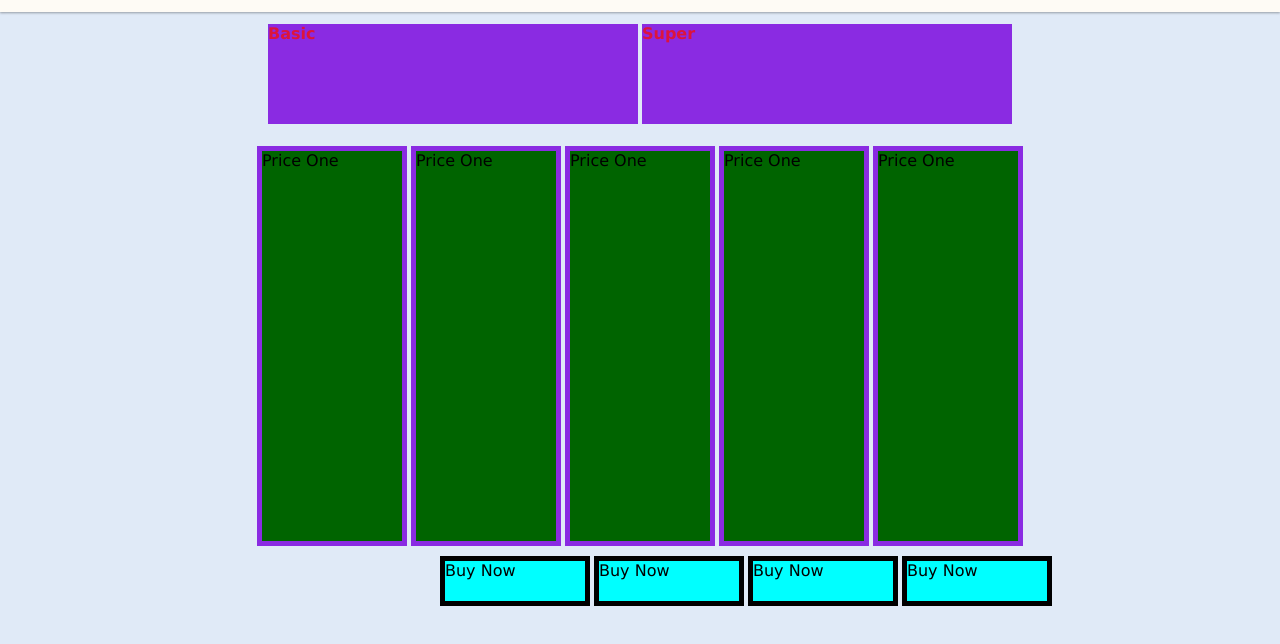
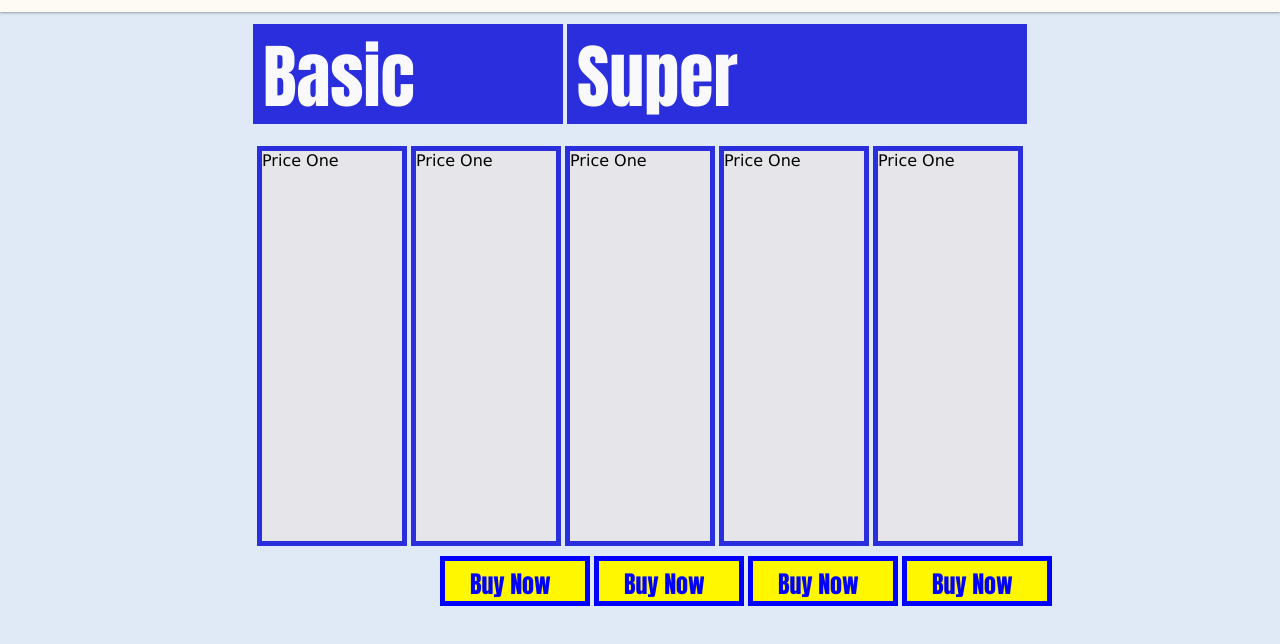
Before and after one commit to lauriefish22/copywebsite, a plain HTML site: page index.html in a window 1280 px wide. Shown: the part 68-712 px from the top of the page. Drawn offline with Linux system fonts and the light colour scheme.

Commit message:
added font styling, padding and margins to clean it up

```diff
--- a/styles/global.css
+++ b/styles/global.css
@@ -32,26 +32,32 @@ header .logo {
 
 .plan-typeB {
     height: 100px;
-    width: 370px;
-    color: crimson;
+    width: 310px;
+    color: rgb(249, 249, 252);
     font-weight: bolder;
     border-style: solid;
     border-color: black;
-    background-color: blueviolet;
+    background-color: rgb(43, 46, 220);
     margin: 2px;
     margin-top: 2px;
+    font-family: Impact, Haettenschweiler, 'Arial Narrow Bold', sans-serif;
+    font-size: 70px;
+    padding-left: 10px;
 }
 
 .plan-typeS {
     height: 100px;
-    width: 370px;
-    color: crimson;
+    width: 460px;
+    color: rgb(249, 249, 252);
     font-weight: bolder;
     border-style: solid;
     border-color: black;
-    background-color: blueviolet;
+    background-color: rgb(43, 46, 220);
     margin: 2px;
     margin-top: 2px;
+    font-family: Impact, Haettenschweiler, 'Arial Narrow Bold', sans-serif;
+    font-size: 70px;
+    padding-left: 10px;
 }
 
 .types {
@@ -71,8 +77,8 @@ header .logo {
     margin-right: 2px;
     height: 400px;
     width: 150px;
-    border-color: blueviolet;
-    background-color: #006400;
+    border-color: rgb(43, 46, 220);
+    background-color: rgb(230, 230, 234);
     border-style: solid;
     border-width: 5px;
     margin-top: 20px;
@@ -81,13 +87,19 @@ header .logo {
 .buy-now {
     height: 50px;
     width: 150px;
-    background-color: aqua;
+    background-color: #fff700;
     border-style: solid;
     border-width: 5px;
     margin-top: 10px;
     display: inline-block;
     margin-left: 2px;
     margin-right: 2px;
+    font-family: Impact, Haettenschweiler, 'Arial Narrow Bold', sans-serif;
+    font-weight: 400;
+    font-size: 24px;
+    padding-left: 25px;
+    padding-top: 5px;
+    color: blue;
 }
 .buy {
     display: flex;
```
